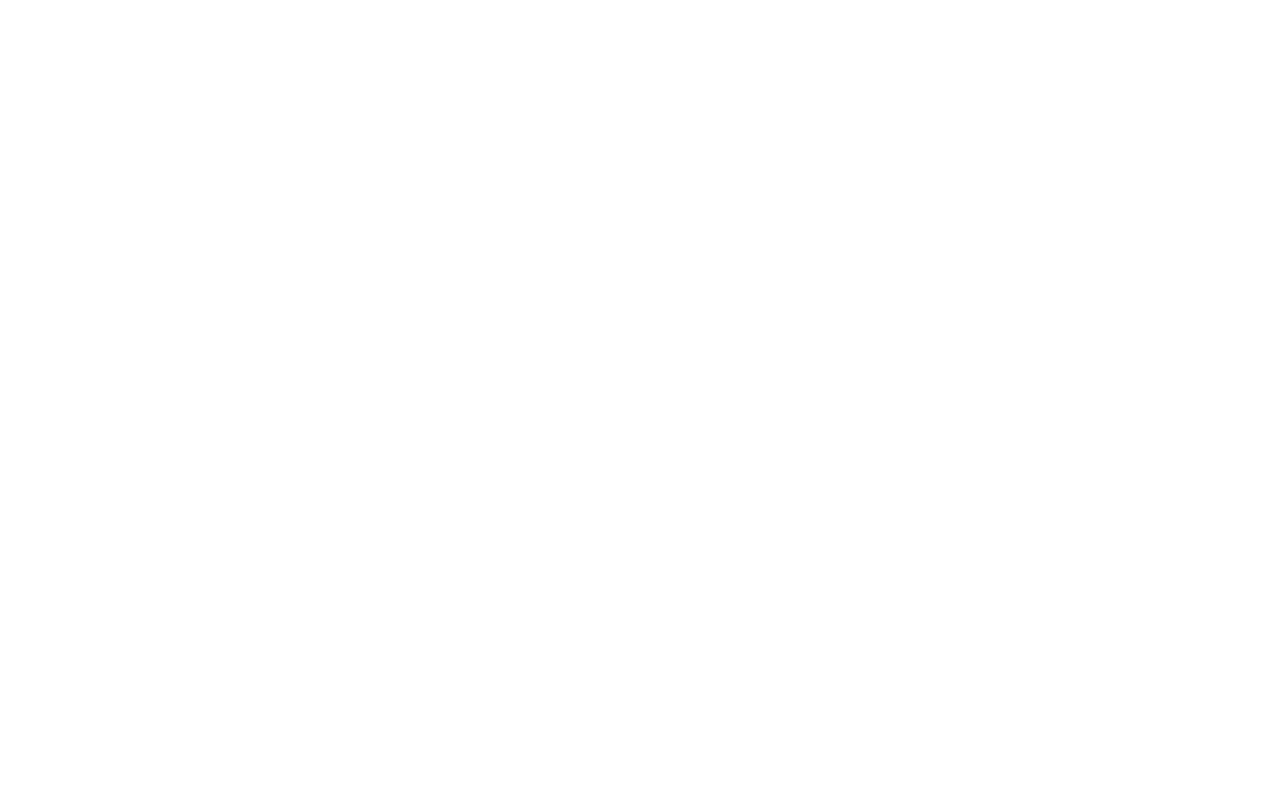
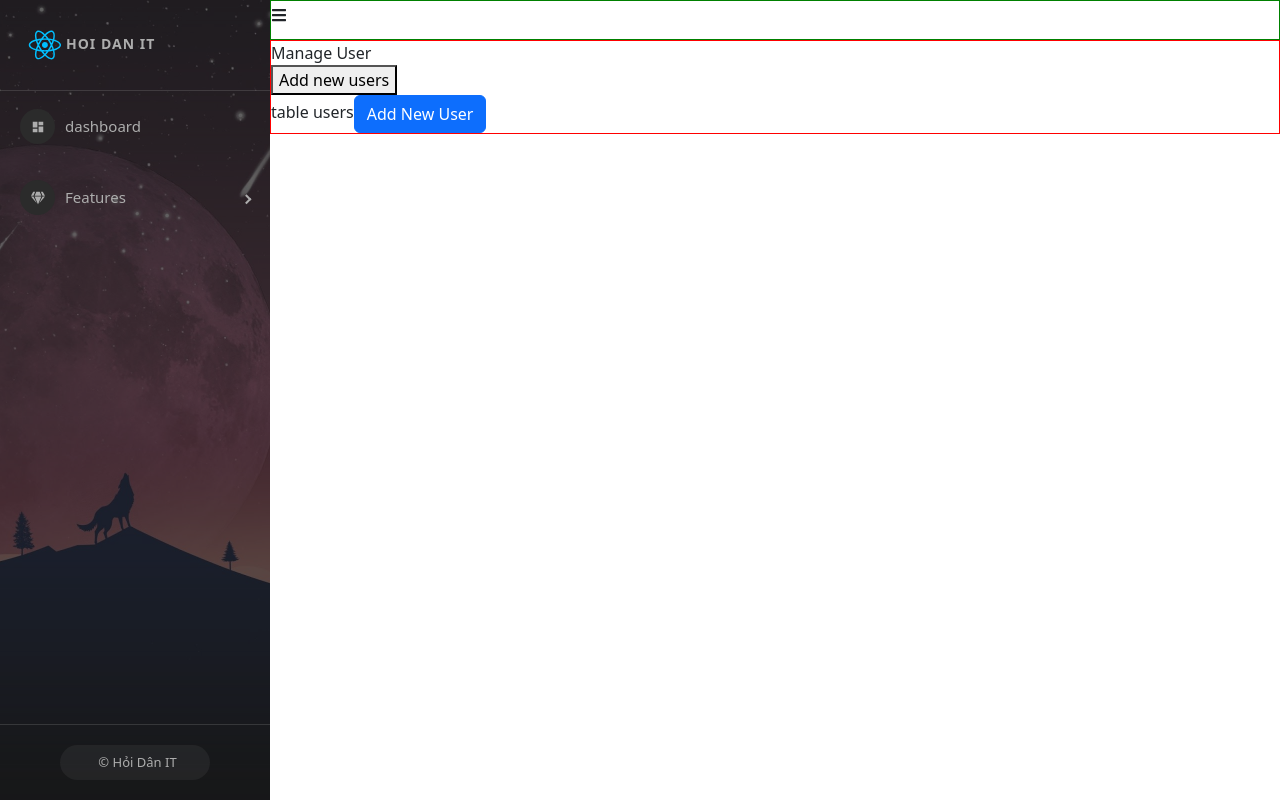
Before and after one commit to louluo311/LearnWithEric, a React (Vite) app in the folder react-app/: page /admins/manage-users in a window 1280 px wide. Before the commit this address had no page. Built offline with nearby package versions, Linux system fonts and the light colour scheme.

Commit message:
video 56

```diff
--- a/react-app/src/component/Admin/Admin.scss
+++ b/react-app/src/component/Admin/Admin.scss
@@ -7,3 +7,16 @@
         }
     }
 }
+
+.admin-content {
+    width: 100%;
+
+    .admin-header {
+        height: 40px;
+        border: 1px solid green;
+    }
+
+    .admin-main {
+        border: 1px solid red;
+    }
+}
--- a/react-app/src/component/Admin/Admin.tsx
+++ b/react-app/src/component/Admin/Admin.tsx
@@ -2,6 +2,7 @@
 import './Admin.scss';
 import { FaBars } from 'react-icons/fa';
 import { useState } from "react";
+import { Outlet } from "react-router-dom";
 
 const Admin = (props) => {
     const [collapsed, setCollapsed] = useState(false);
@@ -12,8 +13,15 @@
                 <SideBar collapsed={collapsed} />
             </div>
             <div className="admin-content">
-                <FaBars onClick={() => setCollapsed(!collapsed)} />
-                content goes here
+                <div className="admin-header">
+                    <FaBars onClick={() => setCollapsed(!collapsed)} />
+
+                </div>
+
+                <div className="admin-main">
+                    <Outlet />
+
+                </div>
             </div>
         </div>
     )
--- /dev/null
+++ b/react-app/src/component/Admin/Content/DashBoard.tsx
@@ -0,0 +1,9 @@
+import React from 'react'
+
+const DashBoard = () => {
+    return (
+        <div>DashBoard</div>
+    )
+}
+
+export default DashBoard
--- /dev/null
+++ b/react-app/src/component/Admin/Content/ManageUser.tsx
@@ -0,0 +1,23 @@
+import React from 'react'
+import ModalCreateUser from './ModalCreateUser'
+
+
+
+const ManageUser = () => {
+    return (
+        <div className='manage-user-container'>
+            <div className="title">Manage User</div>
+            <div className="users-content">
+                <div>
+                    <button>Add new users</button>
+                </div>
+                <div>
+                    table users
+                    <ModalCreateUser />
+                </div>
+            </div>
+        </div>
+    )
+}
+
+export default ManageUser
--- /dev/null
+++ b/react-app/src/component/Admin/Content/ModalCreateUser.tsx
@@ -0,0 +1,66 @@
+import { useState } from 'react';
+import Button from 'react-bootstrap/Button';
+import Modal from 'react-bootstrap/Modal';
+
+const ModalCreateUser = () => {
+    const [show, setShow] = useState(false);
+
+    const handleClose = () => setShow(false);
+    const handleShow = () => setShow(true);
+
+    return (
+        <>
+            <Button variant="primary" onClick={handleShow}>
+                Add New User
+            </Button>
+
+            <Modal
+                show={show}
+                onHide={handleClose}
+                size='xl'
+                backdrop='static'
+            >
+                <Modal.Header closeButton>
+                    <Modal.Title>Add New User</Modal.Title>
+                </Modal.Header>
+                <Modal.Body>
+                    <form className="row g-3">
+                        <div className="col-md-6">
+                            <label className="form-label">Email</label>
+                            <input type="email" className="form-control" />
+                        </div>
+                        <div className="col-md-6">
+                            <label className="form-label">Password</label>
+                            <input type="password" className="form-control" />
+                        </div>
+                        <div className="col-md-6">
+                            <label className="form-label">Username</label>
+                            <input type="text" className="form-control" />
+                        </div>
+                        <div className="col-md-4">
+                            <label className="form-label">Role</label>
+                            <select className="form-select">
+                                <option selected value='USER'>USER</option>
+                                <option value='ADMIN'>Admin</option>
+                            </select>
+                        </div>
+                        <div className="col-md-12">
+                            <label className="form-label">Image</label>
+                            <input type="file" />
+                        </div>
+                    </form>
+                </Modal.Body>
+                <Modal.Footer>
+                    <Button variant="secondary" onClick={handleClose}>
+                        Close
+                    </Button>
+                    <Button variant="primary" onClick={handleClose}>
+                        Save Changes
+                    </Button>
+                </Modal.Footer>
+            </Modal>
+        </>
+    );
+}
+
+export default ModalCreateUser;
--- a/react-app/src/component/Admin/SideBar.tsx
+++ b/react-app/src/component/Admin/SideBar.tsx
@@ -14,6 +14,8 @@
 import { DiReact } from 'react-icons/di'
 import { MdDashboard } from 'react-icons/md'
 import './SideBar.scss';
+import { Link } from "react-router-dom";
+
 const SideBar = (props) => {
     const { image, collapsed, toggled, handleToggleSidebar } = props;
     return (
@@ -49,6 +51,7 @@
                             icon={<MdDashboard />}
                         >
                             dashboard
+                            <Link to="/admins" />
                         </MenuItem>
                     </Menu>
                     <Menu iconShape="circle">
@@ -56,7 +59,9 @@
                             icon={<FaGem />}
                             title='Features'
                         >
-                            <MenuItem> Quản Lý User</MenuItem>
+                            <MenuItem> Quản Lý User
+                                <Link to='/admins/manage-users' />
+                            </MenuItem>
                             <MenuItem> Quản Lý Bài Quiz</MenuItem>
                             <MenuItem> Quản Lý Câu Hỏi</MenuItem>
                         </SubMenu>
--- a/react-app/src/main.tsx
+++ b/react-app/src/main.tsx
@@ -7,6 +7,8 @@
 import Users from './component/Users/Users';
 import Admin from './component/Admin/Admin';
 import HomePage from './component/Home/HomePage';
+import ManageUser from './component/Admin/Content/ManageUser';
+import DashBoard from './component/Admin/Content/DashBoard';
 
 ReactDOM.createRoot(document.getElementById('root') as HTMLElement).render(
     <BrowserRouter>
@@ -15,8 +17,10 @@
                 <Route index element={<HomePage />} />
                 <Route path="/users" element={<Users />} />
             </Route>
-            <Route path="/admin" element={<Admin />} />
-
+            < Route path="admins" element={<Admin />}>
+                <Route index element={<DashBoard />} />
+                <Route path='manage-users' element={<ManageUser />} />
+            </Route>
         </Routes>
     </BrowserRouter>
 )
```
